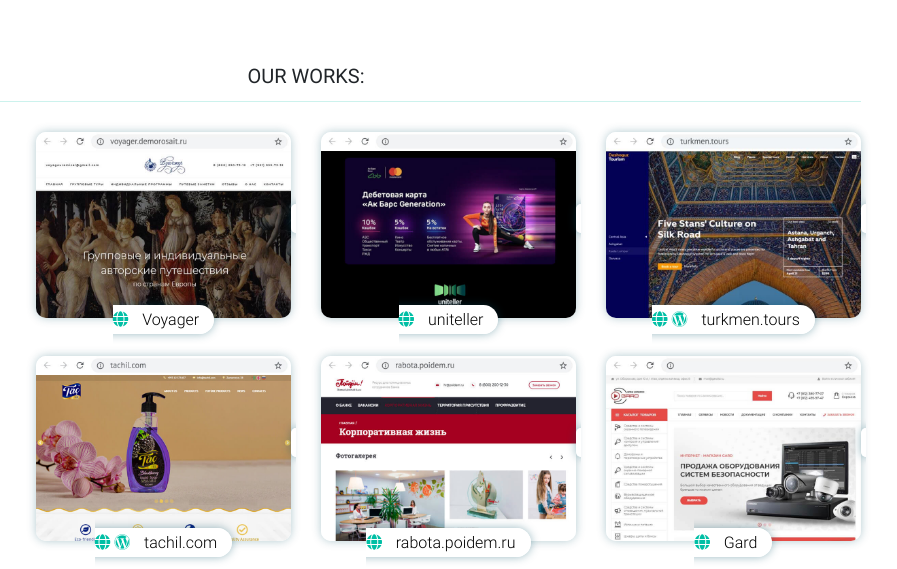
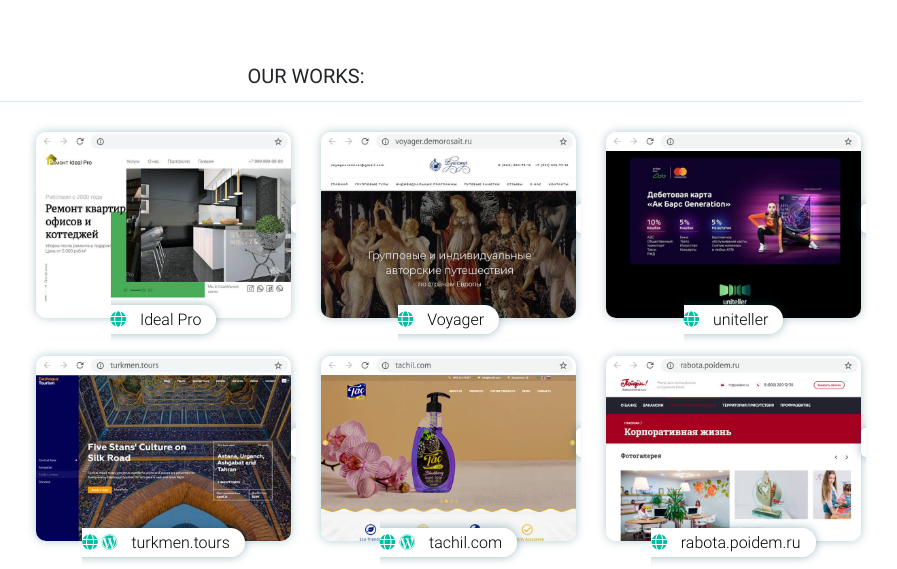
Before and after one commit to md2158/Portfolio, a PHP site: page / in a window 1280 px wide. Shown: the part 547-1116 px from the top of the page, without its empty margins (334-1231 px from the left). Run offline with PHP 8.4, Linux system fonts and the light colour scheme; some libraries are stand-ins or nearby versions.

Commit message:
idealpro added

```diff
--- a/index.php
+++ b/index.php
@@ -83,6 +83,16 @@
           </div>
           <div class="col-md-9 col-12 order-1 order-md-2">
             <div class="row">
+              <!-- Ideal Pro -->
+              <div class="col-md-4 col-sm-6 col-12 mb-4">
+                <div class="ow-item">
+                  <img src="img/works/ideal-pro.jpg" alt="">
+                  <a href="https://meret.pro/works/remont/" class="ow-link" target="_blank">
+                    <i class="fas fa-globe"></i>
+                    <span>Ideal Pro</span>
+                  </a>
+                </div>
+              </div>
               <!-- Voyager -->
               <div class="col-md-4 col-sm-6 col-12 mb-4">
                 <div class="ow-item">
@@ -331,7 +341,7 @@
                 </div>
               </div>
               <!-- Tipografy Promo -->
-              <div class="col-md-4 col-sm-6 col-12 mb-4">
+              <!-- <div class="col-md-4 col-sm-6 col-12 mb-4">
                 <div class="ow-item">
                   <img src="img/works/tipografy-pro.jpg " alt="">
                   <a href="https://tipografy-pro.ru/" class="ow-link" target="_blank">
@@ -340,7 +350,7 @@
                     <span>tipografy-pro.ru</span>
                   </a>
                 </div>
-              </div>
+              </div> -->
               <!-- Etalon -->
               <div class="col-md-4 col-sm-6 col-12 mb-4">
                 <div class="ow-item">
```
Also changed, not shown: img/works/ideal-pro.jpg (added).
